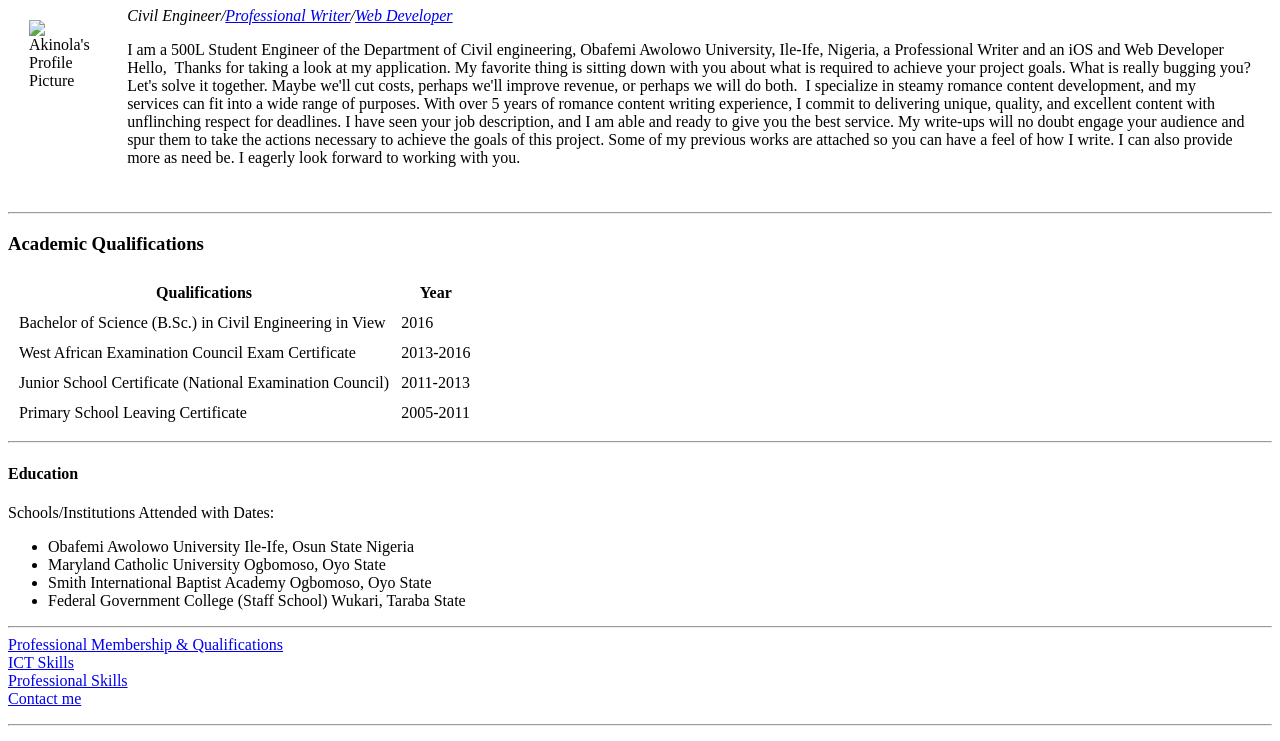
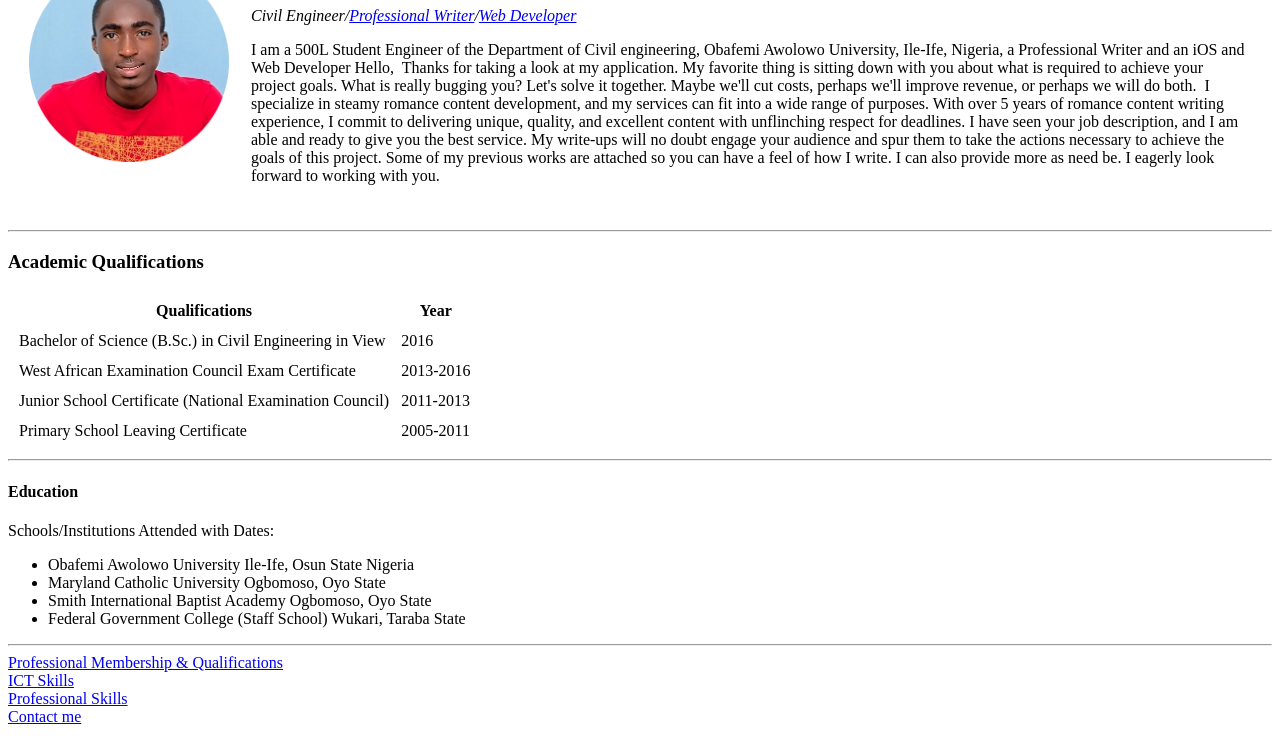
Before and after one commit to inksWeb/CV, a plain HTML site: page index.html in a window 1280 px wide. Shown: the part 102-843 px from the top of the page. Drawn offline with Linux system fonts and the light colour scheme.

Commit message:
Update index.html

```diff
--- a/index.html
+++ b/index.html
@@ -9,7 +9,7 @@
 <body>
   <table cellspacing="20">
     <tr>
-      <td> <img src="image/Akinola's profile image.png" width="200" alt="Akinola's Profile Picture">
+      <td> <img src="Akinola's profile image.png" width="200" alt="Akinola's Profile Picture">
       </td>
       <td>
         <h1><strong>OKETOOBO Akinola O.</strong></h1>
```
